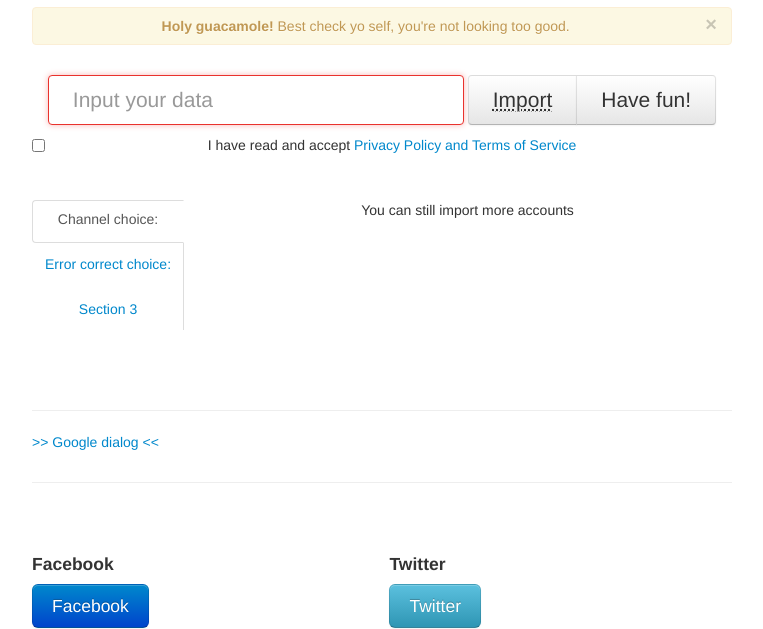
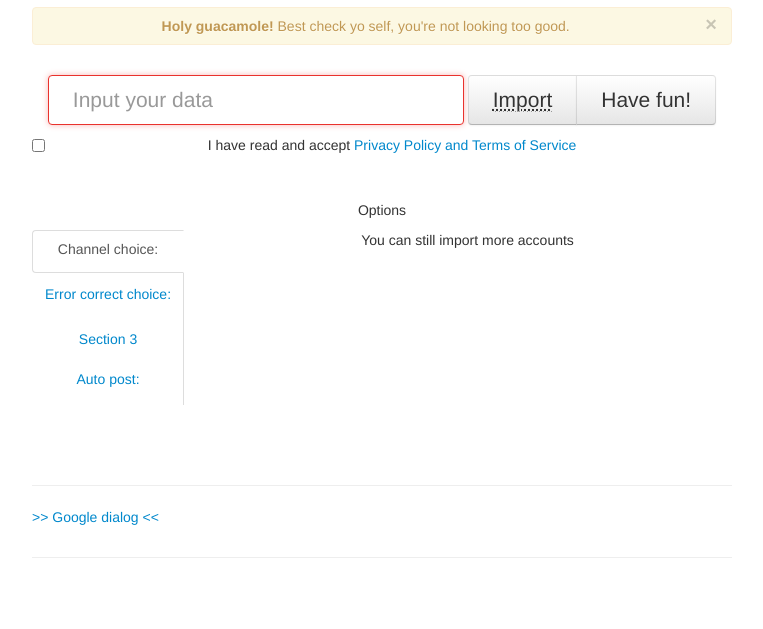
Before and after one commit to 7kfpun/qrround, a Django app: template qrround/qrround/templates/index.html in a window 1280 px wide. Shown: the part 499-1128 px from the top of the page, without its empty margins (258-1021 px from the left). Run offline with Django 3.2, Linux system fonts and the light colour scheme; the template is opened without the code that fills it: values that come from a table or form of the project are taken from there, others are empty; parts of the project's set-up code (start-up, migrations or seed data) failed here and were passed over; some libraries are stand-ins or nearby versions.

Commit message:
add auto post field

```diff
--- a/qrround/qrround/forms.py
+++ b/qrround/qrround/forms.py
@@ -1,4 +1,5 @@
 from django import forms
+from django.utils.safestring import mark_safe
 from qrround.models import Query
 from qrround.channels import channels
 
@@ -9,7 +10,9 @@ class QueryForm(forms.ModelForm):
     )
     channel_choice = forms.MultipleChoiceField(
         widget=forms.CheckboxSelectMultiple,
-        choices=CHANNEL_CHOICES, required=True)
+        choices=CHANNEL_CHOICES,
+        required=True,
+    )
 
     ERROR_CORRECT = (
         ('ERROR_CORRECT_L', 'L',),
@@ -20,7 +23,15 @@ class QueryForm(forms.ModelForm):
     error_correct_choice = forms.ChoiceField(
         widget=forms.RadioSelect, choices=ERROR_CORRECT, required=True)
 
-    accept = forms.NullBooleanField(widget=forms.CheckboxInput)
+    accept = forms.NullBooleanField(
+        widget=forms.CheckboxInput,
+        help_text=mark_safe('I have read and accept <a id="policy_modal_link" type="button">Privacy Policy and Terms of Service</a>'),  # noqa
+    )
+    auto_post = forms.NullBooleanField(
+        widget=forms.CheckboxInput,
+        help_text='Valid wildcard search is in the format',
+        initial=True
+    )
 
     class Meta:
         model = Query
--- a/qrround/qrround/templates/index.html
+++ b/qrround/qrround/templates/index.html
@@ -11,16 +11,17 @@
   </div>
   <br />
   <label for="id_accept" class="checkbox">
-    {{ form.accept }} I have read and accept <a id="policy_modal_link" type="button">Privacy Policy and Terms of Service</a>
+    {{ form.accept }} {{ form.accept.help_text }}
   </label>
   <br /><br />
 
-
+  <p>Options</p>
   <div class="tabbable tabs-left">
     <ul class="nav nav-tabs">
       <li class="active"><a href="#lA" data-toggle="tab">{{ form.channel_choice.label_tag }}</a></li>
       <li class=""><a href="#lB" data-toggle="tab">{{ form.error_correct_choice.label_tag }}</a></li>
       <li class=""><a href="#lC" data-toggle="tab">Section 3</a></li>
+      <li class=""><a href="#lD" data-toggle="tab">{{ form.auto_post.label_tag }}</a></li>
     </ul>
 
     <div class="tab-content">
@@ -43,6 +44,9 @@
       <div class="tab-pane" id="lC">
         <p>What up girl, this is Section C.</p>
       </div>
+      <div class="tab-pane" id="lD">
+        <p>{{ form.auto_post }} {{ form.auto_post.help_text }}</p>
+      </div>
     </div>
   </div>
 
```
